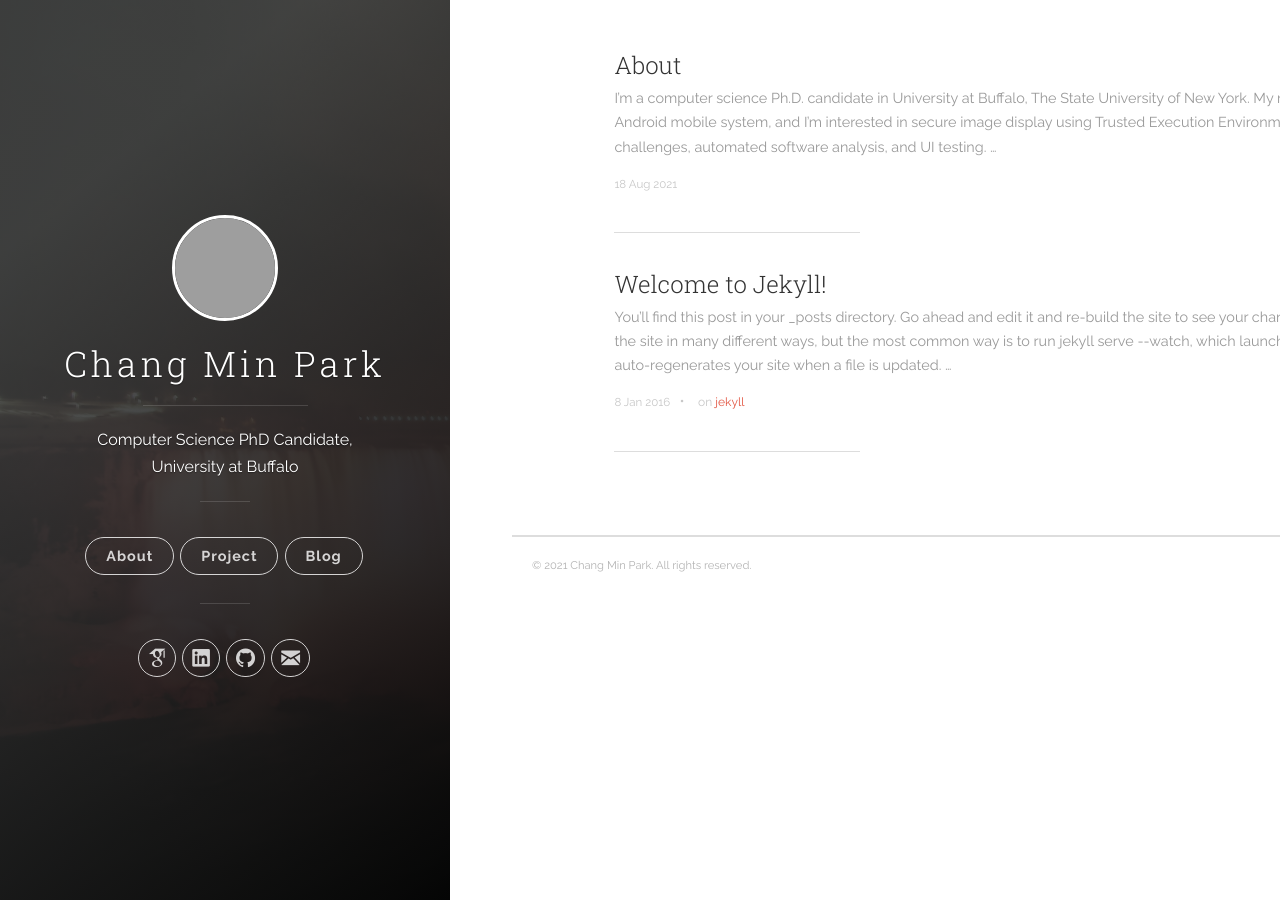
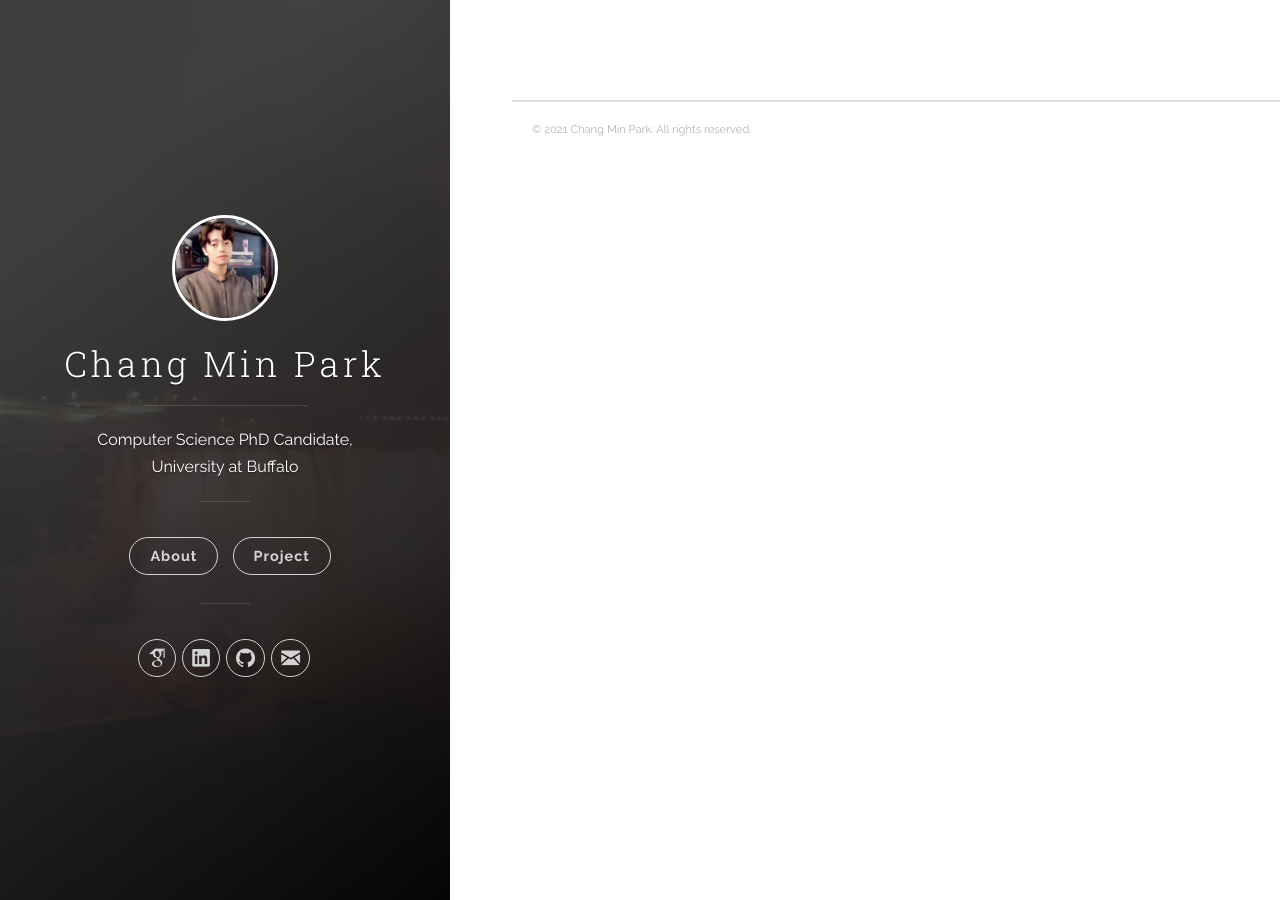
Before and after one commit to ChangMinPark/changminpark.github.io, a Jekyll site: the page built from index.html, in a window 1280 px wide. Built offline with Jekyll 4.4.1, drawn with Linux system fonts in a browser that asks for light colours; some web fonts are replaced; the list of posts is cut into pages by our own code; grey boxes are pictures that could not be loaded.

Commit message:
fix animation issue

```diff
--- a/_config.yml
+++ b/_config.yml
@@ -27,8 +27,8 @@ defaults:
 # Build settings
 destination: _site
 paginate: 10
-permalink: /:year/:title/
-# permalink: /:title
+# permalink: /:year/:title/
+permalink: /:title
 markdown: kramdown
 highlighter: rouge
 
--- a/_includes/header.html
+++ b/_includes/header.html
@@ -10,7 +10,7 @@
     <div class="panel-main__inner panel-inverted">
       <div class="panel-main__content">
         <a href="{{ site.baseurl }}/" title="link to home of {{ site.title }}">
-          <img src="{{ site.baseurl }}/images/profile2.png" class="user-image" alt="My Profile Photo">
+          <img src="{{ site.baseurl }}/images/profile/profile2_small.png" class="user-image" alt="My Profile Photo">
           <h1 class="panel-cover__title panel-title">{{ site.title }}</h1>
         </a>
         <hr class="panel-cover__divider">
@@ -18,33 +18,25 @@
         <hr class="panel-cover__divider panel-cover__divider--secondary">
 
         <div class="navigation-wrapper">
-
+          &nbsp;&nbsp;
           <!-- About -->
           <nav class="cover-navigation cover-navigation--primary">
             <ul class="navigation">
               <li class="navigation__item">
-                  <a href="{{ site.baseurl }}/2021/about" title="link to {{ site.title }} about"
+                  <a href="{{ site.baseurl }}/about" title="link to {{ site.title }} about"
                     class="blog-button">About</a></li>
             </ul>
           </nav>
-
+          &nbsp;
           <!-- Project -->
           <nav class="cover-navigation cover-navigation--primary">
             <ul class="navigation">
               <li class="navigation__item">
-                  <a href="{{ site.baseurl }}/#project" title="link to {{ site.title }} project"
+                  <a href="{{ site.baseurl }}/project" title="link to {{ site.title }} project"
                     class="blog-button">Project</a></li>
             </ul>
           </nav>
 
-          <!-- Blog -->
-          <nav class="cover-navigation cover-navigation--primary">
-            <ul class="navigation">
-              <li class="navigation__item">
-                  <a href="{{ site.baseurl }}/#blog" title="link to {{ site.title }} blog"
-                    class="blog-button">Blog</a></li>
-            </ul>
-          </nav>
         </div>
 
         <hr class="panel-cover__divider panel-cover__divider--secondary">
--- a/_posts/2021-08-18-about.markdown
+++ b/_posts/2021-08-18-about.markdown
@@ -6,8 +6,8 @@ title:  "About"
 ---
 
 I’m a computer science Ph.D. candidate in University at Buffalo, The State University of New York.
-My research area is Android mobile system, and I’m interested in secure image display using
-Trusted Execution Environment (TEE), system challenges, automated software analysis, and UI testing.
+My research area is Android mobile system, and I’m interested in `secure image display` using ARM
+TrustZone, `mobile system challenges`, `automated software analysis`, and `UI testing`.
 
 - [Link to CV](https://github.com/ChangMinPark/cv/blob/master/CV.pdf)
 
--- a/_sass/uno.scss
+++ b/_sass/uno.scss
@@ -1098,13 +1098,13 @@ pre {
 
 .content-wrapper {
 	z-index: 800;
-	width: 80%;
+	width: 75%;
 	max-width: 1400px;
 	margin-left: 40%; }
 
 .content-wrapper__inner {
-	margin: 0 10%;
-	padding: 50px 0; }
+	margin: 0 4%;
+	padding: 50px 5%; }
 
 .footer {
 	display: block;
--- a/index.html
+++ b/index.html
@@ -5,26 +5,4 @@ robots: noindex
 
 <div class="main-post-list">
 
-  <ol class="post-list">
-    {% for post in paginator.posts %}
-      <li>
-        <h2 class="post-list__post-title post-title"><a href="{{ site.baseurl }}{{ post.url }}" title="{{ post.title }}">{{ post.title }}</a></h2>
-        <p class="excerpt">{{ post.excerpt | strip_html }}&hellip;</p>
-        <div class="post-list__meta">
-            <time datetime="{{ post.date | date: "%Y-%m-%d %H:%M" }}" class="post-list__meta--date date">{{ post.date | date: "%-d %b %Y" }}</time>
-            {% if post.tags.size > 0 %}
-            &#8226; <span class="post-meta__tags">on {% for tag in post.tags %}<a href="{{ site.baseurl }}/tags/#{{ tag }}">{{ tag }}</a>{% if forloop.last == false %}, {% endif %}{% endfor %}</span>
-            {% endif %}
-        </div>
-        <hr class="post-list__divider">
-      </li>
-    {% endfor %}
-  </ol>
-
-  <hr class="post-list__divider ">
-
-  {% if paginator.previous_page or paginator.next_page %}
-      {% include pagination.html %}
-  {% endif %}
-
 </div>
--- a/js/main.js
+++ b/js/main.js
@@ -7,26 +7,28 @@ exclude: 'yes'
   $(document).ready(function () {
     {% if site.disable_landing_page != true %}
     $('a.blog-button').click(function (e) {
-      if ($('.panel-cover').hasClass('panel-cover--collapsed')) return
+      if ($('.panel-cover').hasClass('panel-cover--collapsed'))
+        return
       currentWidth = $('.panel-cover').width()
       if (currentWidth < 960) {
         $('.panel-cover').addClass('panel-cover--collapsed')
         $('.content-wrapper').addClass('animated slideInRight')
       } else {
         $('.panel-cover').css('max-width', currentWidth)
-        $('.panel-cover').animate({ 'max-width': '450px', 'width': '40%' }, 400, swing = 'swing', function () { })
+        $('.panel-cover').animate({ 'max-width': '450px', 'width': '40%' }, 50, swing = 'swing', function () { })
       }
     })
 
     if (window.location.hash &&
         window.location.hash == '#about' ||
-        window.location.hash == '#project' ||
         window.location.hash == '#blog') {
       $('.panel-cover').addClass('panel-cover--collapsed')
     }
 
     if (window.location.pathname !== '{{ site.baseurl }}/' && window.location.pathname !== '{{ site.baseurl }}/index.html') {
-      $('.panel-cover').addClass('panel-cover--collapsed')
+        //$('.panel-cover').css('max-width', '1800px')
+        //$('.panel-cover').animate({ 'max-width': '450px', 'width': '40%' }, 500, swing = 'swing', function () { })
+        $('.panel-cover').addClass('panel-cover--collapsed')
     }
     {% endif %}
 
```
Also changed, not shown: other parts of _posts/2021-08-18-about.markdown (+2 -2 lines), project.html (added, +31 -0 lines), Gemfile.lock, _layouts/page.html (line endings or trailing spaces), images/profile.jpg (deleted), images/profile/profile1.png (renamed from images/profile1.png), images/profile/profile2_small.png (renamed from images/profile_small.png), 3 other files.
